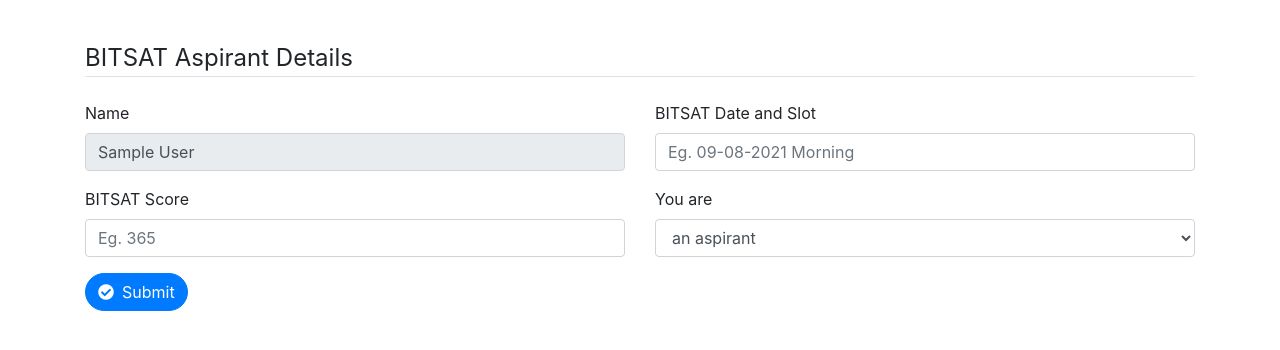
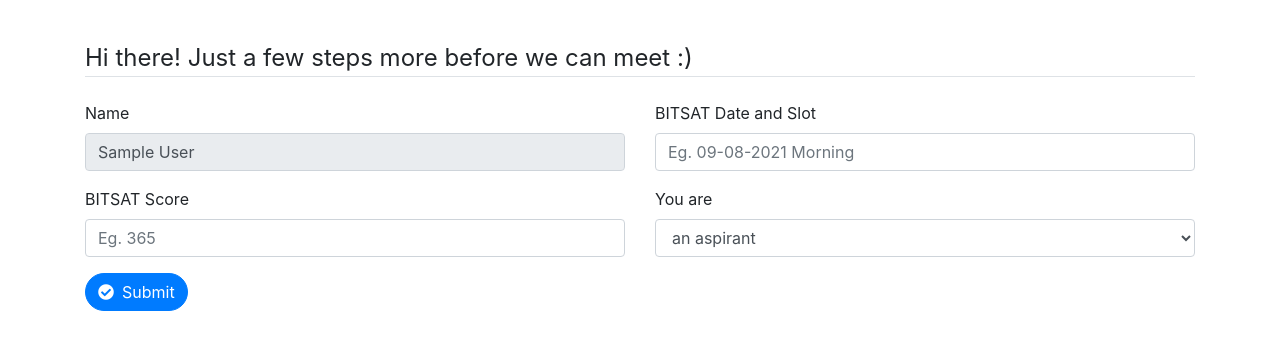
Before and after one commit to sankha555/bitsat-queries-contacts, a Django app: page /users/aspirant/register in a window 1280 px wide. Shown: the part 56-406 px from the top of the page. Run offline with Django 3.2, Linux system fonts and the light colour scheme; the visitor is signed in with stand-in values (Sample User, id 1); some libraries are stand-ins or nearby versions.

Commit message:
template changes

```diff
--- a/main/templates/main/aspirantRegistration.htm
+++ b/main/templates/main/aspirantRegistration.htm
@@ -4,7 +4,7 @@
 
 <form method="POST">
   {% csrf_token %}
-    <legend class="border-bottom mb-4">BITSAT Aspirant Details</legend>
+    <legend class="border-bottom mb-4">Hi there! Just a few steps more before we can meet :)</legend>
     <div class="row">
       <div class="form-group col-6">
         <label for="name">Name</label>
```
